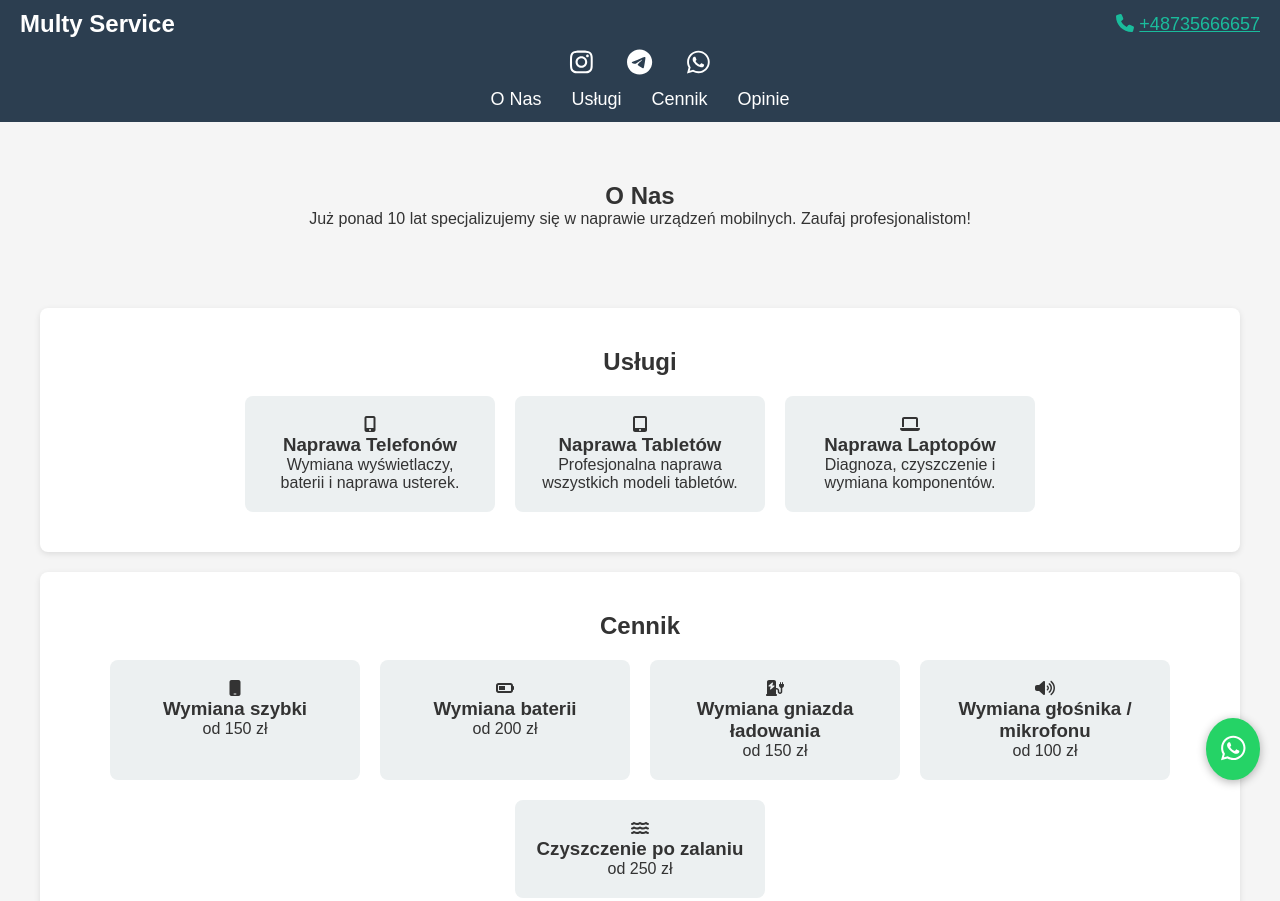
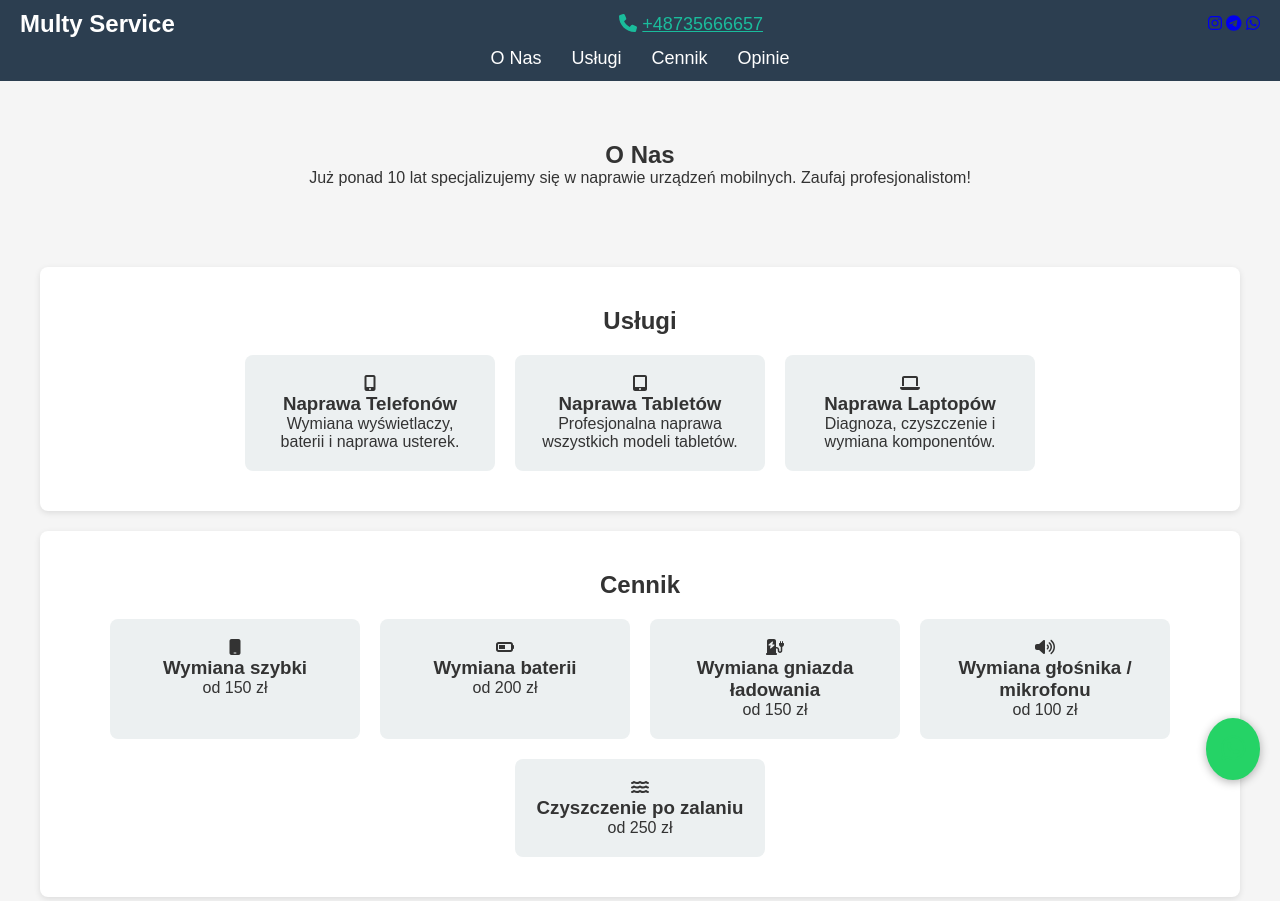
Before and after one commit to Will2492/Multy-Service, a plain HTML site: page index.html in a window 1280 px wide. Shown: the top 901 px of the page. Drawn offline with Linux system fonts and the light colour scheme.

Commit message:
Update index.html

```diff
--- a/index.html
+++ b/index.html
@@ -47,49 +47,6 @@
   </script>
 
   <style>
-  .social-icons {
-  width: 100%;
-  text-align: center;
-  margin-top: 10px;
-}
-
-.social-icons a {
-  margin: 0 10px;
-  color: #fff;
-  font-size: 24px;
-  transition: color 0.3s;
-}
-
-.social-icons a:hover {
-  color: #1abc9c;
-}
-.social-icons {
-  width: 100%;
-  text-align: center;
-  margin-top: 10px;
-}
-
-.social-icons a {
-  margin: 0 15px;
-  font-size: 26px;
-  transition: transform 0.3s;
-}
-
-.social-icons a:hover {
-  transform: scale(1.2);
-}
-
-.social-icons a[href*="instagram"] i {
-  color: #E1306C;
-}
-
-.social-icons a[href*="telegram"] i {
-  color: #0088cc;
-}
-
-.social-icons a[href*="wa.me"] i {
-  color: #25D366;
-}
     * { margin: 0; padding: 0; box-sizing: border-box; }
     body { font-family: Arial, sans-serif; background: #f5f5f5; color: #333; }
     header { background: #2c3e50; color: #fff; padding: 10px 20px; display: flex; flex-wrap: wrap; align-items: center; justify-content: space-between; }
@@ -105,7 +62,7 @@
     .service-item, .price-item, .review-item { background: #ecf0f1; padding: 20px; border-radius: 8px; width: 250px; text-align: center; }
     .service-item i, .price-item i { font-size: 50px; margin-bottom: 10px; color: #2980b9; }
     iframe { width: 100%; height: 300px; border: 0; margin-top: 30px; }
-    .whatsapp { position: fixed; bottom: 20px; right: 20px; background: #25D366; color: white; border-radius: 50%; padding: 15px; font-size: 28px; box-shadow: 0 2px 10px rgba(0,0,0,0.3); z-index: 1000; }
+    .whatsapp { position: fixed; bottom: 20px; right: 20px; background: #25D366; color: #25D366; border-radius: 50%; padding: 15px; font-size: 28px; box-shadow: 0 2px 10px rgba(0,0,0,0.3); z-index: 1000; }
     .whatsapp:hover { background: #20b858; }
     footer { text-align: center; padding: 20px; background: #2c3e50; color: #fff; }
     footer a { color: #fff; margin: 0 10px; font-size: 20px; text-decoration: none; }
```
